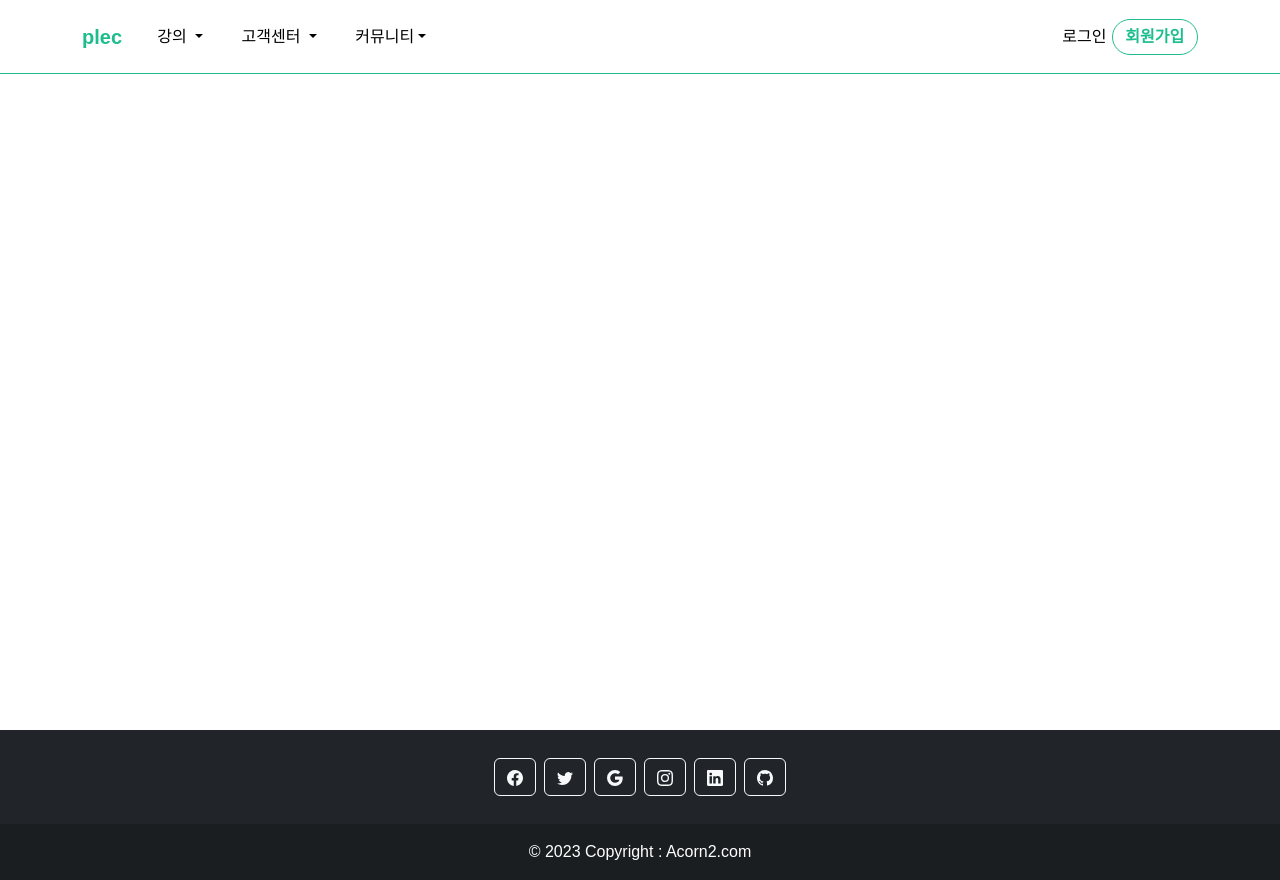
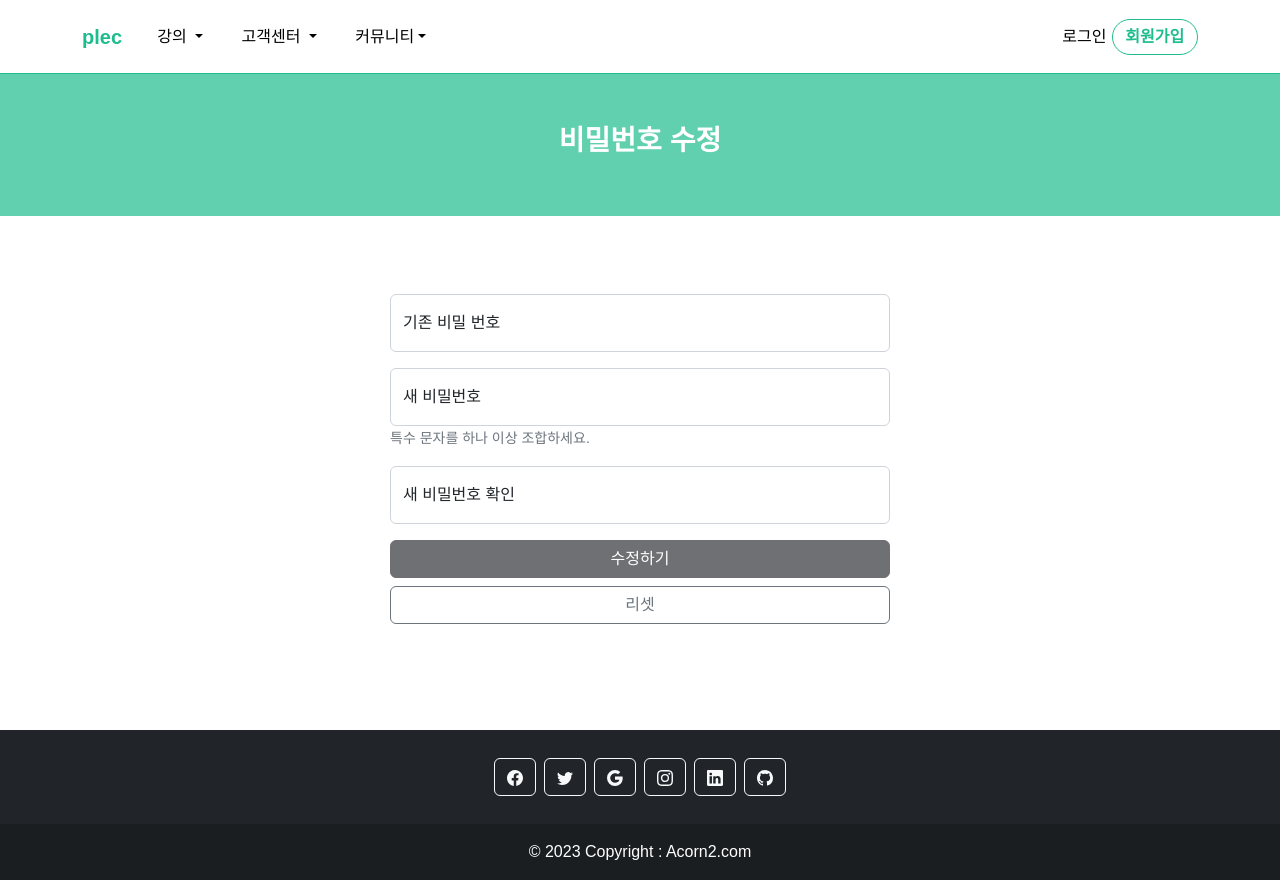
Before and after one commit to Acorn202210/Web, a Vue app: page /pwd-update in a window 1280 px wide. Built offline with nearby package versions, Linux system fonts and the light colour scheme; no server answers.

Commit message:
비밀번호 수정 구현 완료

```diff
--- a/src/components/common/Header.vue
+++ b/src/components/common/Header.vue
@@ -54,7 +54,7 @@
                   <a @click="$router.push('/manager')" class="login" style="vertical-align: middle;">회원 목록</a>
                 </span>
                 <span v-if="$store.getters.isManager == 'N'">
-                  <span class="navbar-text"><a @click="$router.push('/myPage')" class="login" style="vertical-align: middle;">{{ $store.getters.isUserId }}</a> 로그인중... </span>
+                  <span class="navbar-text"><a @click="$router.push('/my-page')" class="login" style="vertical-align: middle;">{{ $store.getters.isUserId }}</a> 로그인중... </span>
                 </span>
                 <a class="btn btn-light action-button" role="button" @click="logout">로그아웃</a>
               </p>
@@ -72,8 +72,6 @@ export default {
   name: 'Header',
   methods: {
     logout: function () {
-      // window.localStorage.clear();
-      // window.sessionStorage.clear();
       this.$store.dispatch('setremoveId');
       this.$store.dispatch('setremoveManager');
 
--- a/src/components/user/myPage.vue
+++ b/src/components/user/myPage.vue
@@ -55,7 +55,7 @@
                             </tr>
                         </table>
                     </div>
-                    <a href="${pageContext.request.contextPath}/users/pwd_updateform" class="btn new-btn">비밀번호 수정하기</a>
+                    <a @click="this.$router.push('/pwd-update')" class="btn new-btn">비밀번호 수정하기</a>
                     <a @click="del" class="btn btn-outline-secondary">탈퇴</a>
                 </div>
             </div>
@@ -79,7 +79,6 @@ export default {
         var url = `http://localhost:9000/project/api/users/${this.id}`;
         axios.get(url)
             .then(function (response) {
-                console.log(response.data);
                 vm.my = response.data.body;
             })
             .catch(function (error) {
--- /dev/null
+++ b/src/components/user/pwdUpdate.vue
@@ -0,0 +1,142 @@
+<template>
+    <div class="sub-tit-box">
+        <div class="container">
+            <h3 class="sub-tit">비밀번호 수정</h3>
+        </div>
+    </div>
+    <div class="container py-5">
+        <div style="width:100%; max-width:500px; margin:0 auto;">
+            <div>
+                <div style="width:100%">
+                    <form v-on:submit="onSubmit" id="myForm" @submit.prevent="submitForm">
+                        <div class="form-floating mb-3">
+                            <input v-model="pwd" type="password" name="pwd" id="pwd" class="form-control"
+                                placeholder="기존 비밀 번호" />
+                            <label for="pwd" class="form-label">기존 비밀 번호</label>
+                        </div>
+                        <div class="form-floating mb-3">
+                            <input v-on:input="onPwdInput" v-model="newPwd" type="password" name="newPwd" id="newPwd"
+                                v-bind:class="{ 'is-valid': isPwdValid, 'is-invalid': !isPwdValid && isPwdDirty }"
+                                class="form-control" placeholder="새 비밀번호" />
+                            <label for="newPwd" class="form-label">새 비밀번호</label>
+                            <small class="form-text text-muted">특수 문자를 하나 이상 조합하세요.</small>
+                            <div class="invalid-feedback">비밀 번호를 확인 하세요</div>
+                        </div>
+                        <div class="form-floating mb-3">
+                            <input v-on:input="onPwdInput" v-model="newPwd2" type="password" id="newPwd2"
+                                v-bind:class="{ 'is-valid': isPwdValid, 'is-invalid': !isPwdValid && isPwdDirty }"
+                                class="form-control" placeholder="새 비밀번호 확인" />
+                            <label for="newPwd2" class="form-label">새 비밀번호 확인</label>
+                        </div>
+                        <button v-bind:disabled="!isFormValid" type="submit" class="btn btn-dark"
+                            style="width:100%">수정하기</button>
+                        <button type="reset" class="btn btn-outline-secondary mt-2" style="width:100%">리셋</button>
+                    </form>
+                </div>
+            </div>
+        </div>
+    </div><!-- //container -->
+</template>
+
+<script>
+import axios from 'axios';
+export default {
+    name: 'myPage',
+    data() {
+        return {
+            my: {},
+            profile: false,
+            id: this.$store.getters.isUserId,
+            isPwdValid: false,
+            pwd: "",
+            newPwd: "",
+            newPwd2: ""
+
+        }
+    },
+    computed: {
+        isFormValid() {
+            let result = this.isPwdValid && (this.pwd != "");
+            return result;
+        }
+    },
+    created() {
+        var vm = this;
+        var url = `http://localhost:9000/project/api/users/${this.id}`;
+        axios.get(url)
+            .then(function (response) {
+                vm.my = response.data.body;
+            })
+            .catch(function (error) {
+                console.log(error);
+            })
+
+        var url2 = `http://localhost:9000/project/api/users/${this.id}/profile`;
+        axios.get(url2)
+            .then(function (response) {
+                if (response != null) {
+                    vm.profile = true;
+                }
+            })
+            .catch(function () {
+                vm.profile = false;
+            })
+    },
+    methods: {
+        del: function () {
+            var vm = this;
+            var url = `http://localhost:9000/project/api/users/${this.id}/delete`;
+            axios.put(url)
+                .then(function () {
+                    alert("탈퇴되었습니다.");
+                    vm.$store.dispatch('setremoveId');
+                    vm.$store.dispatch('setremoveManager');
+                    vm.$router.push("/home");
+                })
+                .catch(function (error) {
+                    console.log(error);
+                })
+        },
+        onPwdInput() {
+            this.isPwdDirty = true;
+            const reg = /[\W]/;
+            if (!reg.test(this.newPwd)) {
+                this.isPwdValid = false;
+                return;
+            }
+
+            if (this.newPwd == this.newPwd2) {
+                this.isPwdValid = true;
+            } else {
+                this.isPwdValid = false;
+            }
+        },
+        onSubmit(e) {
+            if (!this.isFormValid) {
+                e.preventDefault();
+            }
+        },
+        submitForm() {
+            const url = `http://localhost:9000/project/api/users/${this.id}/pwdUpdate`;
+            const data = {
+                lecUserId: this.id,
+                newPwd: this.newPwd,
+                userPwd: this.pwd
+            }
+            var vm = this;
+            axios.put(url, data)
+                .then(function () {
+                    alert('비밀 번호가 수정되었습니다.');
+                    vm.$store.dispatch('setremoveId');
+                    vm.$store.dispatch('setremoveManager');
+
+                    vm.$router.push("/home");
+                })
+                .catch(function () {
+                    alert('비밀 번호 수정에 실패했습니다.');
+                })
+        }
+    }
+}
+</script>
+<style></style>
--- a/src/components/user/signup.vue
+++ b/src/components/user/signup.vue
@@ -73,7 +73,8 @@ export default {
   computed: {
     isFormValid() {
       // 모델을 활용해서 얻어낼 값이 있으면 얻어낸다.
-      let result = this.isIdValid && this.isPwdValid && this.isEmailValid;
+      let result = this.isIdValid && this.isPwdValid && this.isEmailValid
+                && (this.isManager != "") && (this.phone != "")  && (this.birth != "");
       // 함수에서 리턴해주는 값을 모델처럼 사용하면 됨.
       return result;
     }
```
Also changed, not shown: src/router.js (+6 -1 lines).
